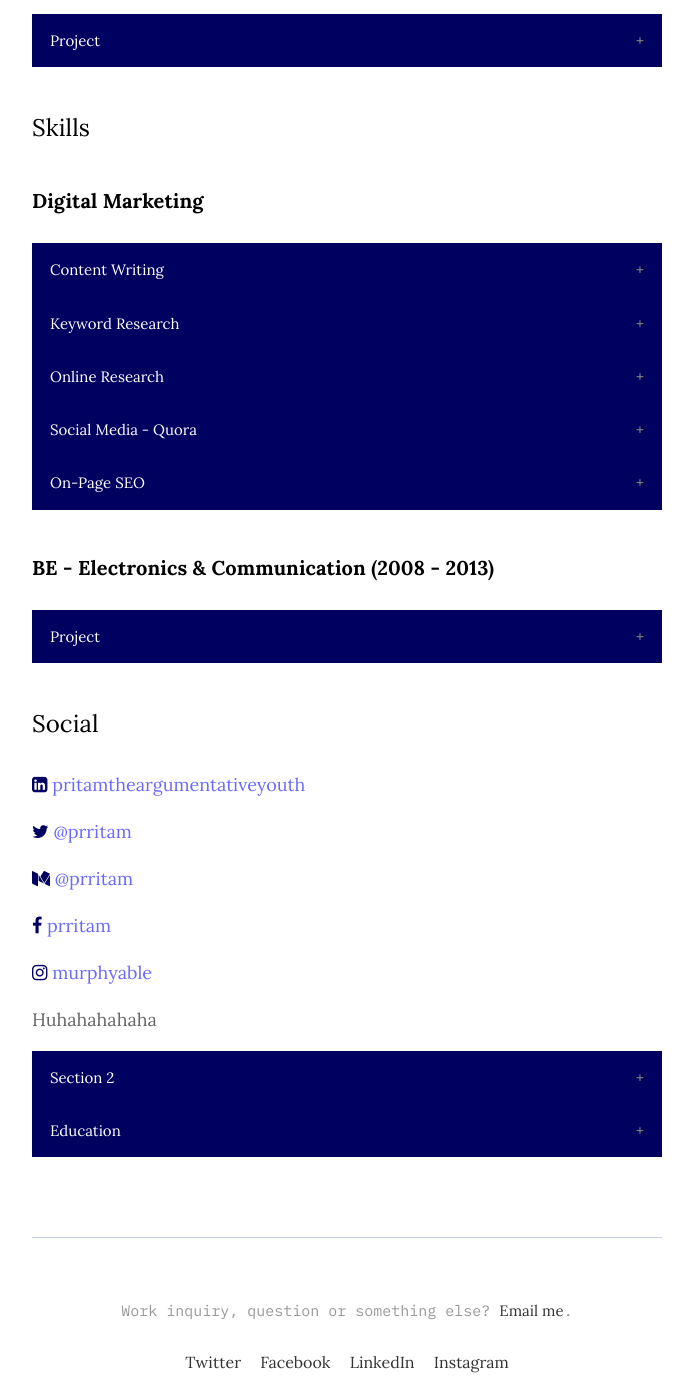
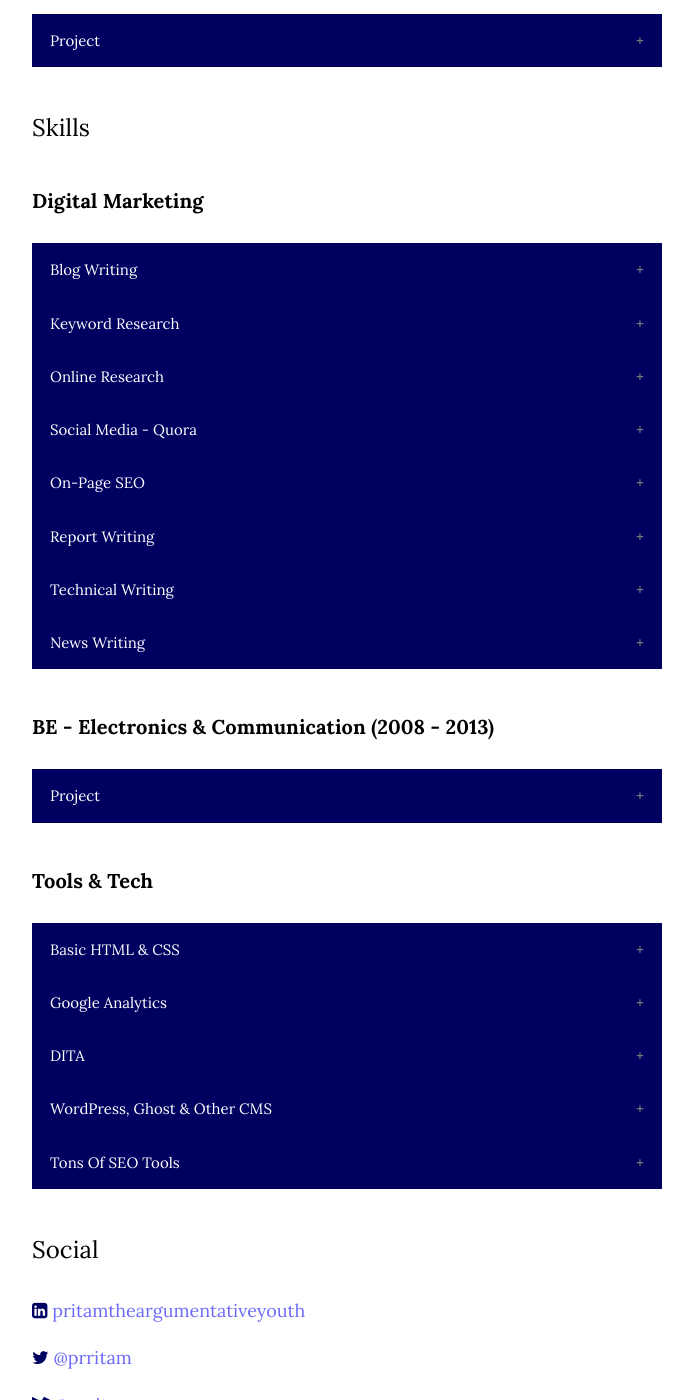
Before and after one commit to argumentativeyouth/pritams-portfolio, a Jekyll site: the page built from _pages/resume.md, in a window 1280 px wide and 1400 px high, scrolled down 2021 px. Shown: the whole window, without its empty margins (293-986 px from the left). Built offline with Jekyll 4.4.1, drawn with Linux system fonts in a browser that asks for light colours.

Commit message:
Update resume.md

```diff
--- a/_pages/resume.md
+++ b/_pages/resume.md
@@ -137,7 +137,7 @@ image:
 
 <h3>Skills</h3>
 <h4><strong>Digital Marketing</strong></h4>
-<button class="accordion">Content Writing</button>
+<button class="accordion">Blog Writing</button>
 <div class="panel">
   <p>Lorem ipsum dolor sit amet, consectetur adipisicing elit, sed do eiusmod tempor incididunt ut labore et dolore magna aliqua. Ut enim ad minim veniam, quis nostrud exercitation ullamco laboris nisi ut aliquip ex ea commodo consequat.</p>
 </div>
@@ -157,12 +157,50 @@ image:
 <div class="panel">
   <p>Lorem ipsum dolor sit amet, consectetur adipisicing elit, sed do eiusmod tempor incididunt ut labore et dolore magna aliqua. Ut enim ad minim veniam, quis nostrud exercitation ullamco laboris nisi ut aliquip ex ea commodo consequat.</p>
 </div>
+<button class="accordion">Report Writing</button>
+<div class="panel">
+  <p>Lorem ipsum dolor sit amet, consectetur adipisicing elit, sed do eiusmod tempor incididunt ut labore et dolore magna aliqua. Ut enim ad minim veniam, quis nostrud exercitation ullamco laboris nisi ut aliquip ex ea commodo consequat.</p>
+</div>
+<button class="accordion">Technical Writing</button>
+<div class="panel">
+  <p>Lorem ipsum dolor sit amet, consectetur adipisicing elit, sed do eiusmod tempor incididunt ut labore et dolore magna aliqua. Ut enim ad minim veniam, quis nostrud exercitation ullamco laboris nisi ut aliquip ex ea commodo consequat.</p>
+</div>
+<button class="accordion">News Writing</button>
+<div class="panel">
+  <p>Lorem ipsum dolor sit amet, consectetur adipisicing elit, sed do eiusmod tempor incididunt ut labore et dolore magna aliqua. Ut enim ad minim veniam, quis nostrud exercitation ullamco laboris nisi ut aliquip ex ea commodo consequat.</p>
+</div>
 <p> </p>
 <h4><strong>BE - Electronics & Communication (2008 - 2013)</strong></h4>
 <button class="accordion">Project</button>
 <div class="panel">
   <p>Lorem ipsum dolor sit amet, consectetur adipisicing elit, sed do eiusmod tempor incididunt ut labore et dolore magna aliqua. Ut enim ad minim veniam, quis nostrud exercitation ullamco laboris nisi ut aliquip ex ea commodo consequat.</p>
 </div>
+
+<h4><strong>Tools & Tech</strong></h4>
+<button class="accordion">Basic HTML & CSS</button>
+<div class="panel">
+  <p>Lorem ipsum dolor sit amet, consectetur adipisicing elit, sed do eiusmod tempor incididunt ut labore et dolore magna aliqua. Ut enim ad minim veniam, quis nostrud exercitation ullamco laboris nisi ut aliquip ex ea commodo consequat.</p>
+</div>
+<button class="accordion">Google Analytics</button>
+<div class="panel">
+  <p>Lorem ipsum dolor sit amet, consectetur adipisicing elit, sed do eiusmod tempor incididunt ut labore et dolore magna aliqua. Ut enim ad minim veniam, quis nostrud exercitation ullamco laboris nisi ut aliquip ex ea commodo consequat.</p>
+</div>
+<button class="accordion">DITA</button>
+<div class="panel">
+  <p>Lorem ipsum dolor sit amet, consectetur adipisicing elit, sed do eiusmod tempor incididunt ut labore et dolore magna aliqua. Ut enim ad minim veniam, quis nostrud exercitation ullamco laboris nisi ut aliquip ex ea commodo consequat.</p>
+</div>
+<button class="accordion">WordPress, Ghost & Other CMS</button>
+<div class="panel">
+  <p>Lorem ipsum dolor sit amet, consectetur adipisicing elit, sed do eiusmod tempor incididunt ut labore et dolore magna aliqua. Ut enim ad minim veniam, quis nostrud exercitation ullamco laboris nisi ut aliquip ex ea commodo consequat.</p>
+</div>
+<button class="accordion">Tons Of SEO Tools</button>
+<div class="panel">
+  <p>Lorem ipsum dolor sit amet, consectetur adipisicing elit, sed do eiusmod tempor incididunt ut labore et dolore magna aliqua. Ut enim ad minim veniam, quis nostrud exercitation ullamco laboris nisi ut aliquip ex ea commodo consequat.</p>
+</div>
+
+
+
+
 
 <h3>Social</h3>
 <p><i class="fa fa-linkedin-square" style="color:#000060;"></i> <a href="https://www.linkedin.com/in/pritamtheargumentativeyouth/" target="_blank">pritamtheargumentativeyouth</a></p>
```
